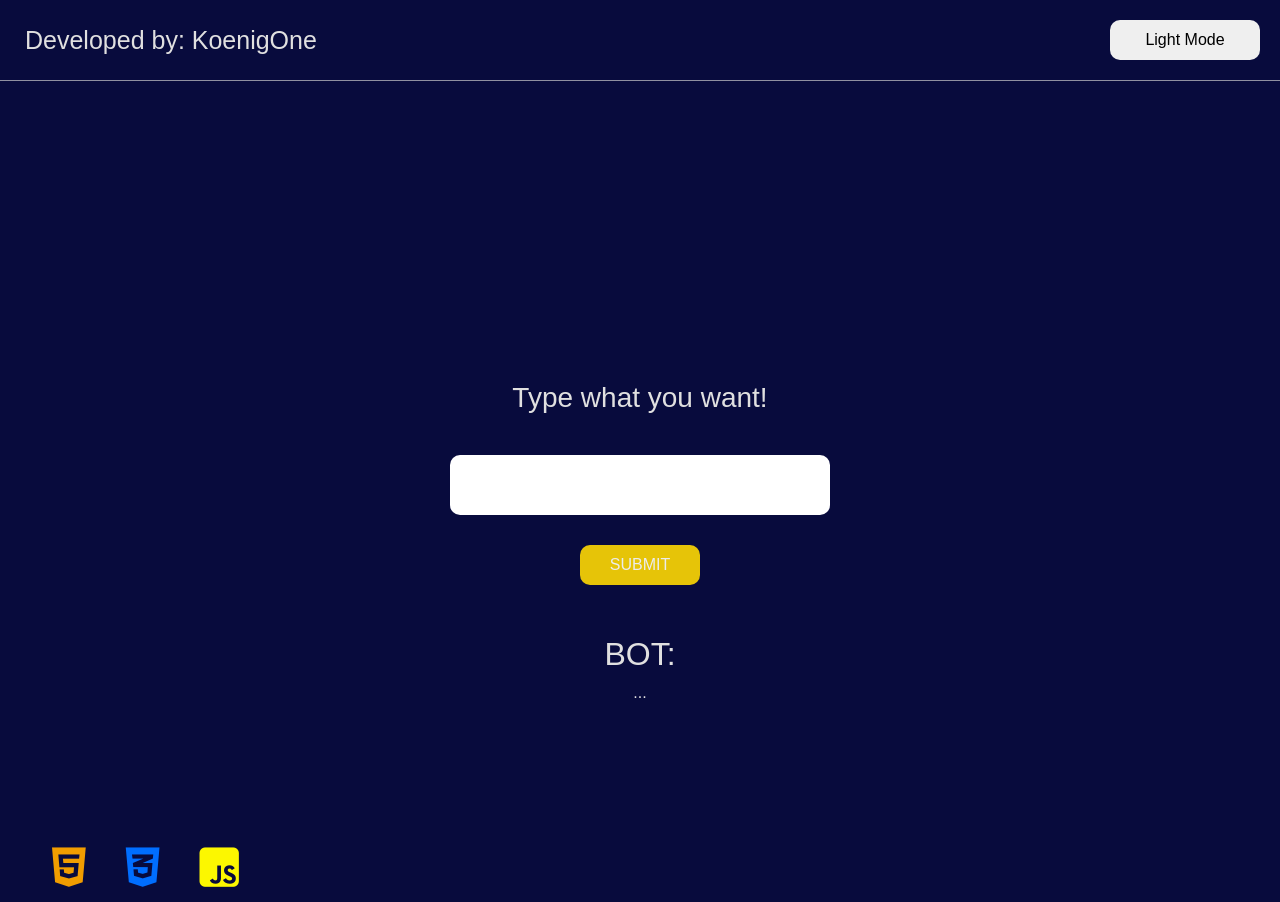
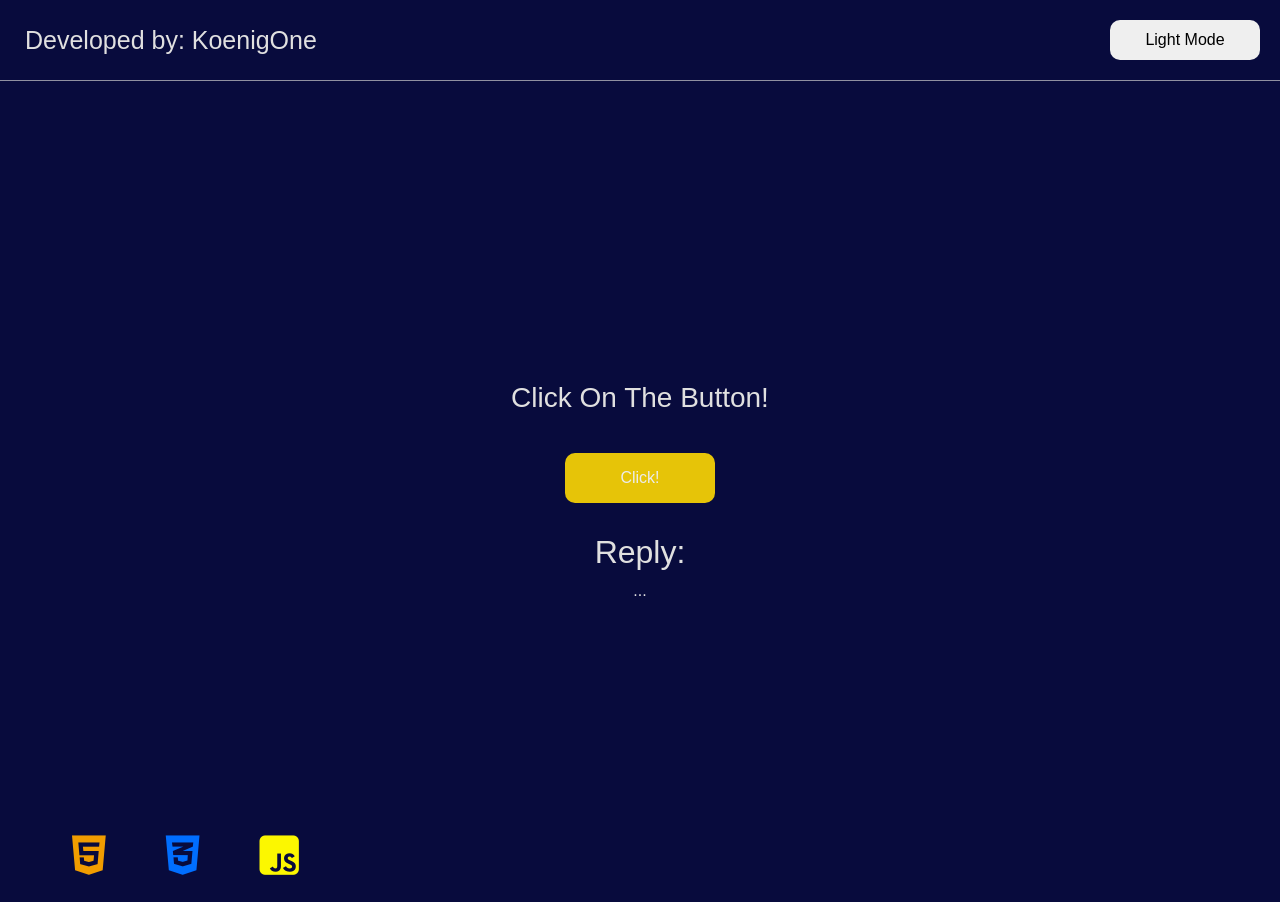
Before and after one commit to koenigone/JavaScript-Mixed-Message, a website: page index.html in a window 1280 px wide. Drawn offline with nearby package versions, Linux system fonts and the light colour scheme.

Commit message:
text input removed, just a button can d0 the job

```diff
--- a/index.css
+++ b/index.css
@@ -27,7 +27,6 @@ nav button {
     border: none;
     border-radius: 10px;
 }
-
 nav #darkSwitch {
     display: none;
 }
@@ -38,36 +37,22 @@ nav #darkSwitch {
     margin: 300px 20px 130px 20px;
 }
 
-.textbox {
-    margin: 20px 20px 50px 20px;
-}
-
-.main .textbox input{
-    margin: 20px 20px 30px 20px;
+.main .generateButton button {
     border: none;
-    font-size: 30px;
-    width: 380px;
-    height: 60px;
+    margin: 30px;
     border-radius: 10px;
-}
-.main .textbox button {
-    border: none;
-    border-radius: 10px;
-    width: 120px;
-    height: 40px;
+    width: 150px;
+    height: 50px;
     color: rgb(236, 236, 236);
     background-color: rgb(230, 196, 8);
 }
 
-.botReply {
-    margin: 0 auto;
-}
-
+/* Footer Styling*/
 .footer ul {
     list-style: none;
 }
 .footer ul li {
     font-size: 45px;
     float: left;
-    margin: 0px 20px;
+    margin: 90px 20px 0px 40px;
 }
--- a/index.html
+++ b/index.html
@@ -9,6 +9,7 @@
     <title>test</title>
 </head>
 <body>
+    <!---- Navigation Bar Section ---->
     <nav>
         <h2>Developed by: KoenigOne</h2>
         <div>
@@ -16,20 +17,24 @@
             <button id="lightSwitch">Light Mode</button>
         </div>
     </nav>
+
+    <!---- Main Section ---->
     <div class="main">
         <div>
-            <h3>Type what you want!</h3>
+            <h3>Click On The Button!</h3>
         </div>
-        <div class="textbox">
-            <input type="text" id="userInput">
-            <br>
-            <button id="submit">SUBMIT</button>
+
+        <div class="generateButton"> <!---- Main Button Section ---->
+            <button id="submit">Click!</button>
         </div>
-        <div class="botReply">
-            <h2>BOT:</h2>
+
+        <div class="botReply"> <!---- Bot Reply ---->
+            <h2>Reply:</h2>
             <p id="bot">...</p>
         </div>
     </div>
+
+    <!---- footer Section ---->
     <div class="footer">
         <ul>
             <li style="color: rgb(241, 157, 0)"><i class="fa-brands fa-html5"></i></li>
--- a/script.js
+++ b/script.js
@@ -1,7 +1,6 @@
 const body = document.querySelector('body')
 const lightSwitch = document.querySelector('#lightSwitch');
 const darkSwitch = document.querySelector('#darkSwitch');
-const userInput = document.querySelector('#userInput');
 const submit = document.querySelector('#submit');
 const botReply = document.querySelector('#bot');
 
@@ -16,7 +15,6 @@ darkSwitch.addEventListener('click', ()=> {
 lightSwitch.addEventListener('click', ()=> {
     body.style.backgroundColor = 'white';
     body.style.color = 'black';
-    userInput.style.border = '1px solid black'
     lightSwitch.style.display = 'none';
     darkSwitch.style.display = 'block'
 });
@@ -26,9 +24,6 @@ submit.addEventListener('click', ()=> {
     const messages = ['Good morning!', 'How was your day?', 'Have you had your coffee yet?', 'seems like you are bored', 'So What now', 'Ok', 'lol', 'Get away', 'Nicee', 'GG', 'I dont know', 'keep going', 'any plans today?'];
     const randomizer = Math.floor(Math.random() * messages.length);
     const randomizedMessages = messages[randomizer];
-    if (userInput.value === 'hi' || 'yo' || 'hey' || 'sup' || 'hello' ||  'answer' ||  'bot' ||  'heey' ||  'tell me something' ||  'good') {
-        botReply.innerHTML = randomizedMessages;
-    } else {
-        botReply.innerHTML = '...';
-    }
+
+    botReply.innerHTML = randomizedMessages;
 });
```
